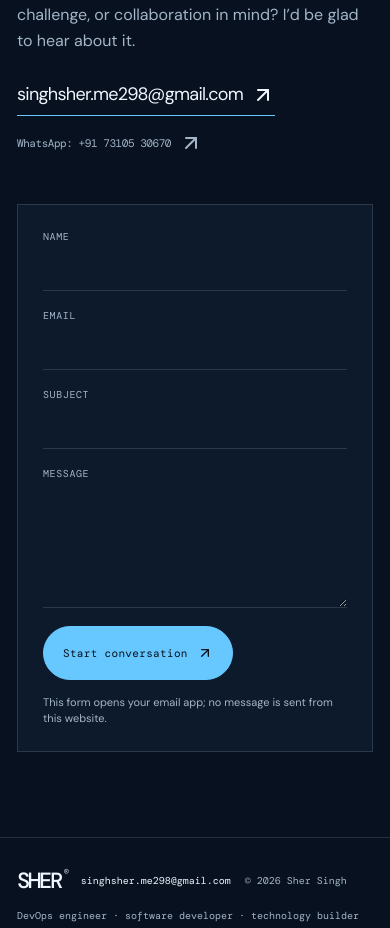
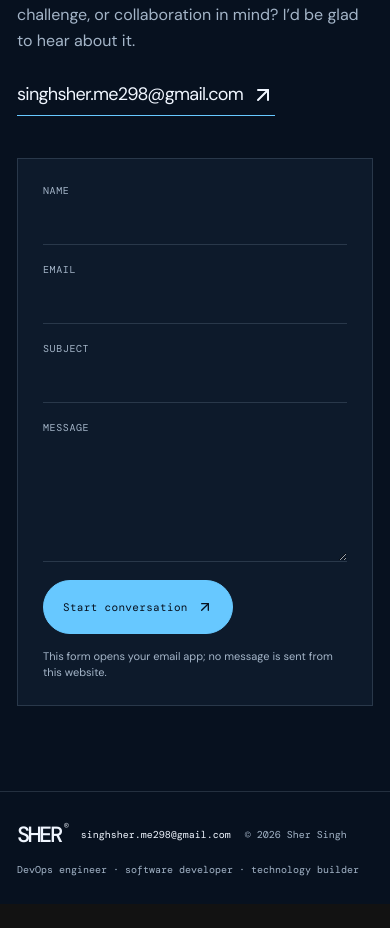
Before and after one commit to Sher-Singh-1/Sher_Portfolio, a React (Vite) app: page / in a window 390 px wide. Shown: the part 10400-11328 px from the top of the page. After the commit the page ends 11304 px from the top, so only its background shows below. Built offline with nearby package versions, Linux system fonts and the light colour scheme.

Commit message:
Remove phone number from public contact section

```diff
--- a/src/App.tsx
+++ b/src/App.tsx
@@ -635,14 +635,6 @@ function App() {
             <a className="email-link" href={`mailto:${profile.email}`}>
               {profile.email} <ArrowUpRight />
             </a>
-            <a
-              className="phone-link"
-              href={`https://wa.me/${profile.phone.replace(/\D/g, "")}`}
-              target="_blank"
-              rel="noreferrer"
-            >
-              WhatsApp: {profile.phone} <ArrowUpRight />
-            </a>
           </motion.div>
           <motion.form {...reveal} onSubmit={onSubmit} noValidate>
             <label>
--- a/src/data/portfolio.ts
+++ b/src/data/portfolio.ts
@@ -5,7 +5,7 @@ export type Project = {
 
 export const profile = {
   name: 'Sher Singh', role: 'Jr. DevOps Engineer & Software Developer', company: 'Mirasys India Pvt. Ltd.',
-  email: 'singhsher.me298@gmail.com', phone: '+91 73105 30670',
+  email: 'singhsher.me298@gmail.com',
   intro: 'I build dependable systems at the intersection of infrastructure, monitoring, AI-powered video analytics, and frontend development.',
   social: [
     { label: 'LinkedIn', url: null }, { label: 'GitHub', url: null }, { label: 'LeetCode', url: null },
```
